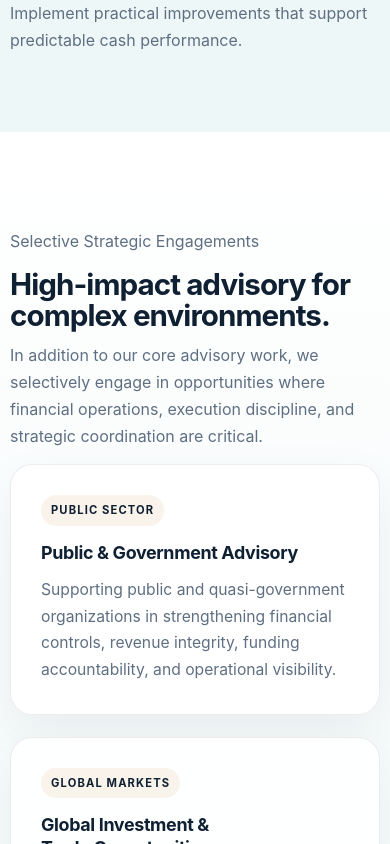
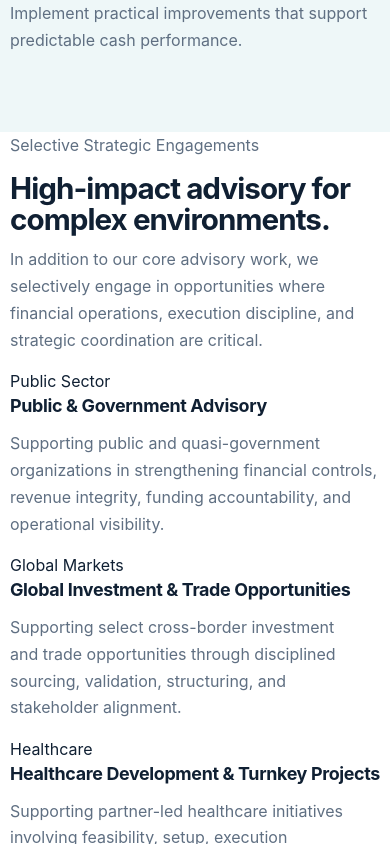
Before and after one commit to pjechete/prosperity-heritage-Advisory-Services, a Next.js app: page / in a window 390 px wide. Shown: the part 2300-3144 px from the top of the page. Built offline with nearby package versions, Linux system fonts and the light colour scheme.

Commit message:
Update globals.css

```diff
--- a/src/app/globals.css
+++ b/src/app/globals.css
@@ -1199,58 +1199,4 @@ li {
   .approach-steps {
     grid-template-columns: 1fr;
   }
-   /* =========================
-   STRATEGIC ENGAGEMENTS (NEW)
-========================= */
-
-.strategic-section {
-  padding: 96px 0;
-  background: linear-gradient(180deg, #ffffff 0%, var(--light-2) 100%);
 }
-
-.strategic-grid {
-  display: grid;
-  grid-template-columns: repeat(3, 1fr);
-  gap: 22px;
-}
-
-.strategic-card {
-  padding: 30px;
-  border-radius: 22px;
-  border: 1px solid rgba(15, 23, 42, 0.08);
-  background: rgba(255, 255, 255, 0.9);
-  box-shadow: 0 18px 50px rgba(15, 23, 42, 0.06);
-}
-
-.strategic-card h3 {
-  margin: 0 0 12px;
-  font-size: 1.12rem;
-  color: var(--dark);
-}
-
-.strategic-card p {
-  margin: 0;
-  font-size: 0.98rem;
-  line-height: 1.7;
-  color: var(--muted);
-}
-
-.strategic-label {
-  display: inline-block;
-  margin-bottom: 16px;
-  padding: 6px 10px;
-  border-radius: 999px;
-  background: rgba(190, 142, 62, 0.1);
-  color: var(--accent);
-  font-size: 0.7rem;
-  font-weight: 700;
-  letter-spacing: 0.1em;
-  text-transform: uppercase;
-}
-
-@media (max-width: 900px) {
-  .strategic-grid {
-    grid-template-columns: 1fr;
-  }
-}
-}
```
